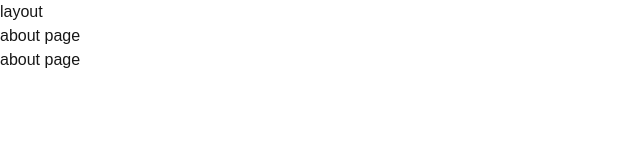
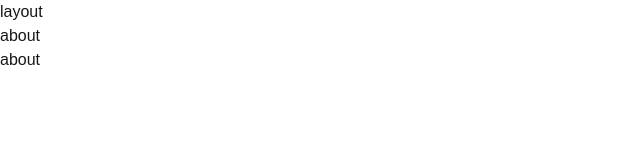
Before and after one commit to GabrielManciniPinheiro/gmp-food, a Next.js app: page /about in a window 1280 px wide. Shown: the top 160 px of the page, without its empty margins (0-640 px from the left). Built offline with nearby package versions, Linux system fonts and the light colour scheme.

Commit message:
feat: configuracao do prisma 7 com supabase

```diff
--- a/app/about/page.tsx
+++ b/app/about/page.tsx
@@ -1,5 +1,5 @@
 const About = () => {
-  return <h1>about page</h1>;
+  return <h1>about</h1>;
 };
 
 export default About;
```
